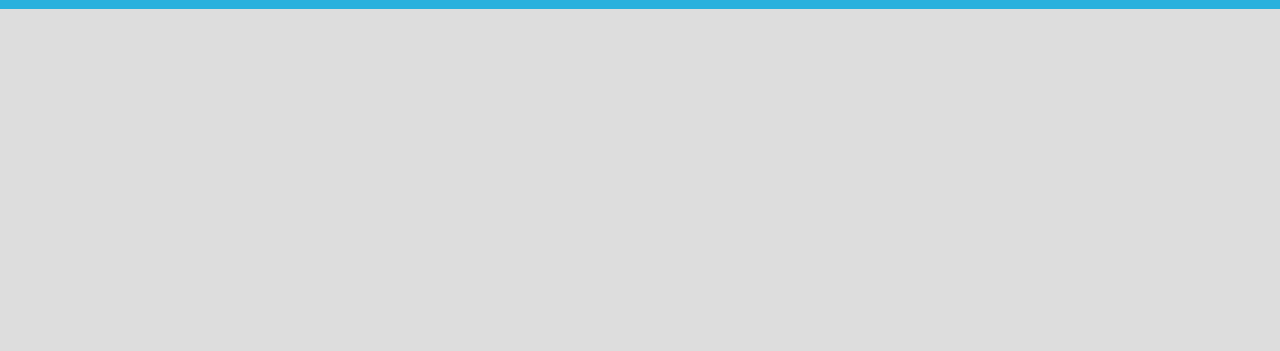
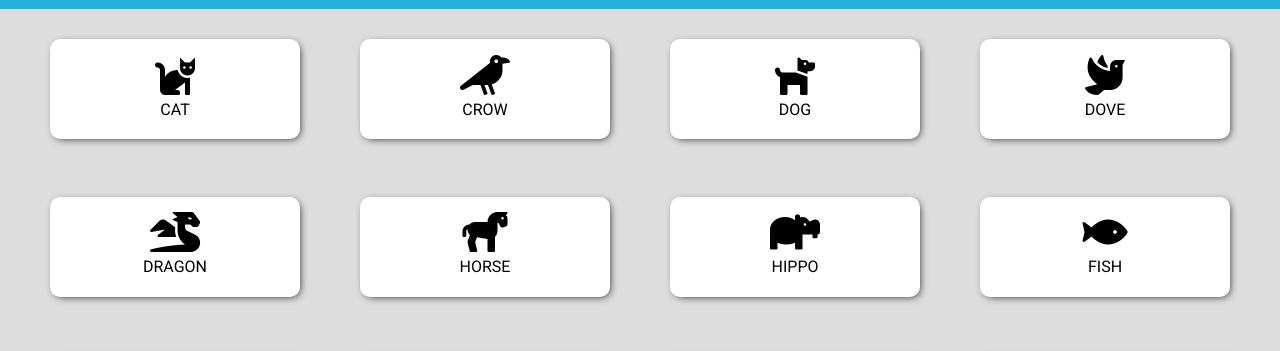
Before and after one commit to Zaplatynskyy/js-es6-icons, a plain HTML site: page index.html in a window 1280 px wide. Shown: the part 121-472 px from the top of the page. Drawn offline with Linux system fonts and the light colour scheme.

Commit message:
milestone 1

```diff
--- a/css/style.css
+++ b/css/style.css
@@ -42,7 +42,7 @@ header .header_nav {
 .icons {
     height: calc(100vh - 130px);
     background-color: #dddddd;
-    padding: 40px 0;
+    padding: 20px 0;
     display: flex;
     justify-content: center;
     flex-wrap: wrap;
@@ -54,7 +54,7 @@ header .header_nav {
     background-color: white;
     box-shadow: 2px 2px 8px -3px #000000;
     border-radius: 10px;
-    margin: 0 30px;
+    margin: 10px 30px;
     display: flex;
     flex-direction: column;
     justify-content: center;
@@ -66,8 +66,8 @@ header .header_nav {
 }
 
 .icon .name {
-    font-size: 18px;
     text-transform: uppercase;
+    margin: 5px 0;
 }
 
 .blue {
@@ -78,6 +78,6 @@ header .header_nav {
     color: #ffa500;
 }
 
-.violet {
-    color: #800080;
+.green {
+    color: #108800;
 }
--- a/js/script.js
+++ b/js/script.js
@@ -1,12 +1,3 @@
-// Milestone 1 Partendo dalla struttura dati fornita, visualizzare in pagina un box per ogni icona, in cui è presente il nome dell'icona e l'icona stessa.
-
-// Milestone 2 Ciascuna icona ha una proprietà "color": utilizzare questa proprietà per visualizzare le icone del colore corrispondente.
-
-// Milestone 3 Aggiungere alla pagina una select in cui le options corrispondono ai vari tipi di icone (animal, vegetable, user). Quando l'utente seleziona un tipo dalla select, visualizzare solamente le icone corrispondenti.
-
-// BONUS 1- modificare la struttura dati fornita e valorizzare la proprietà "color" in modo dinamico: generare in modo casuale un codice colore, sapendo che la notazione esadecimale è formata dal simbolo "#" seguito da 6 caratteri alfanumerici compresi tra 0 e 9 e A e F.
-// 2- popolare le options della select della milestone 3 dinamicamente.
-
 const cats = [
 	{
 		name: 'cat',
@@ -121,3 +112,34 @@ const cats = [
 		color: 'blue'
 	}
 ];
+
+cats.forEach(element => {
+    const i = document.createElement('i');
+    i.classList.add(element.family, element.prefix + element.name);
+
+    const name = document.createElement('div');
+    name.className = 'name';
+    name.innerHTML = `${element.name}`;
+
+    const icon = document.createElement('div');
+    icon.className = 'icon';
+    icon.append(i, name);
+
+    document.querySelector('.icons').append(icon);
+});
+
+
+
+
+
+
+
+
+// Milestone 1 Partendo dalla struttura dati fornita, visualizzare in pagina un box per ogni icona, in cui è presente il nome dell'icona e l'icona stessa.
+
+// Milestone 2 Ciascuna icona ha una proprietà "color": utilizzare questa proprietà per visualizzare le icone del colore corrispondente.
+
+// Milestone 3 Aggiungere alla pagina una select in cui le options corrispondono ai vari tipi di icone (animal, vegetable, user). Quando l'utente seleziona un tipo dalla select, visualizzare solamente le icone corrispondenti.
+
+// BONUS 1- modificare la struttura dati fornita e valorizzare la proprietà "color" in modo dinamico: generare in modo casuale un codice colore, sapendo che la notazione esadecimale è formata dal simbolo "#" seguito da 6 caratteri alfanumerici compresi tra 0 e 9 e A e F.
+// 2- popolare le options della select della milestone 3 dinamicamente.
```
